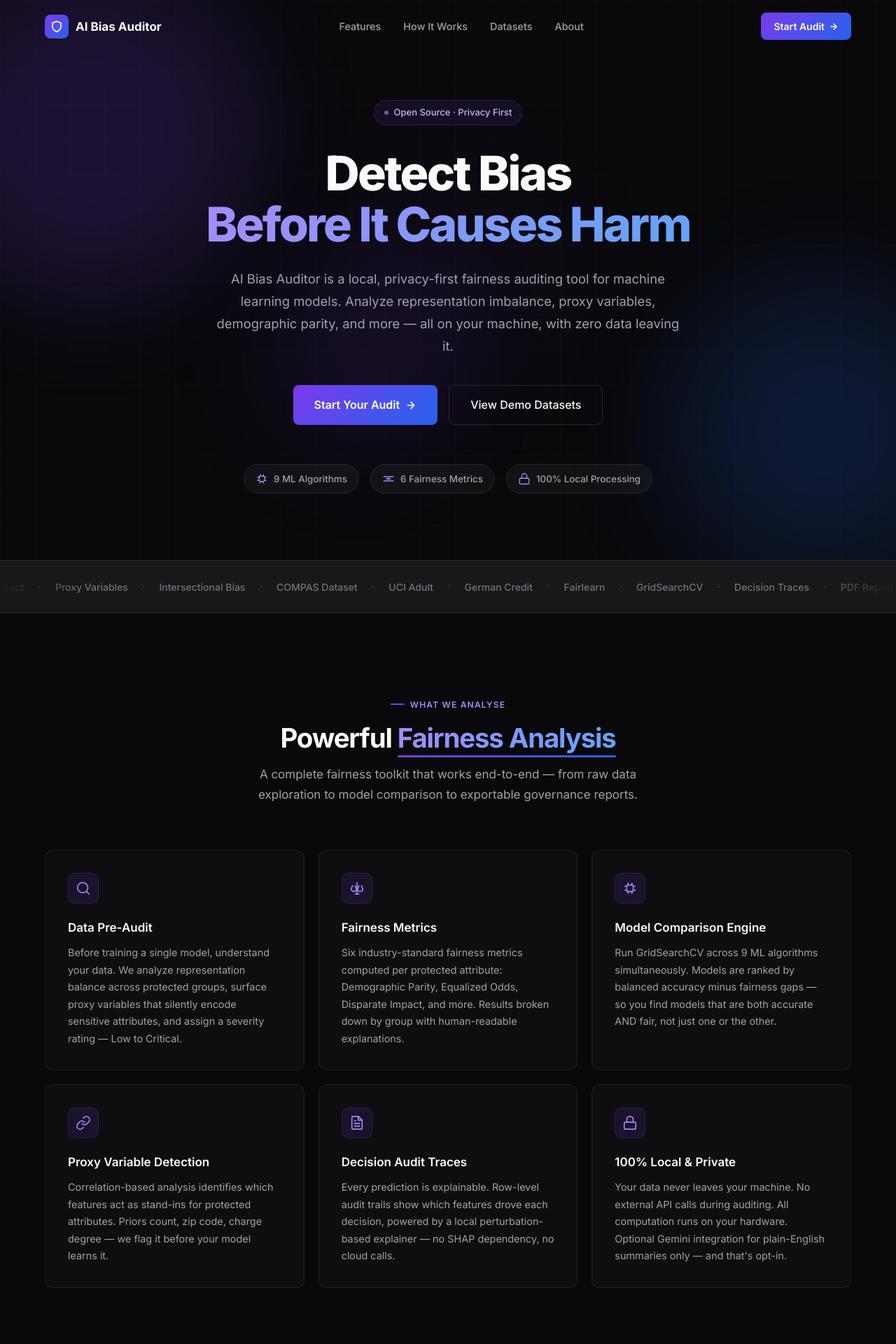
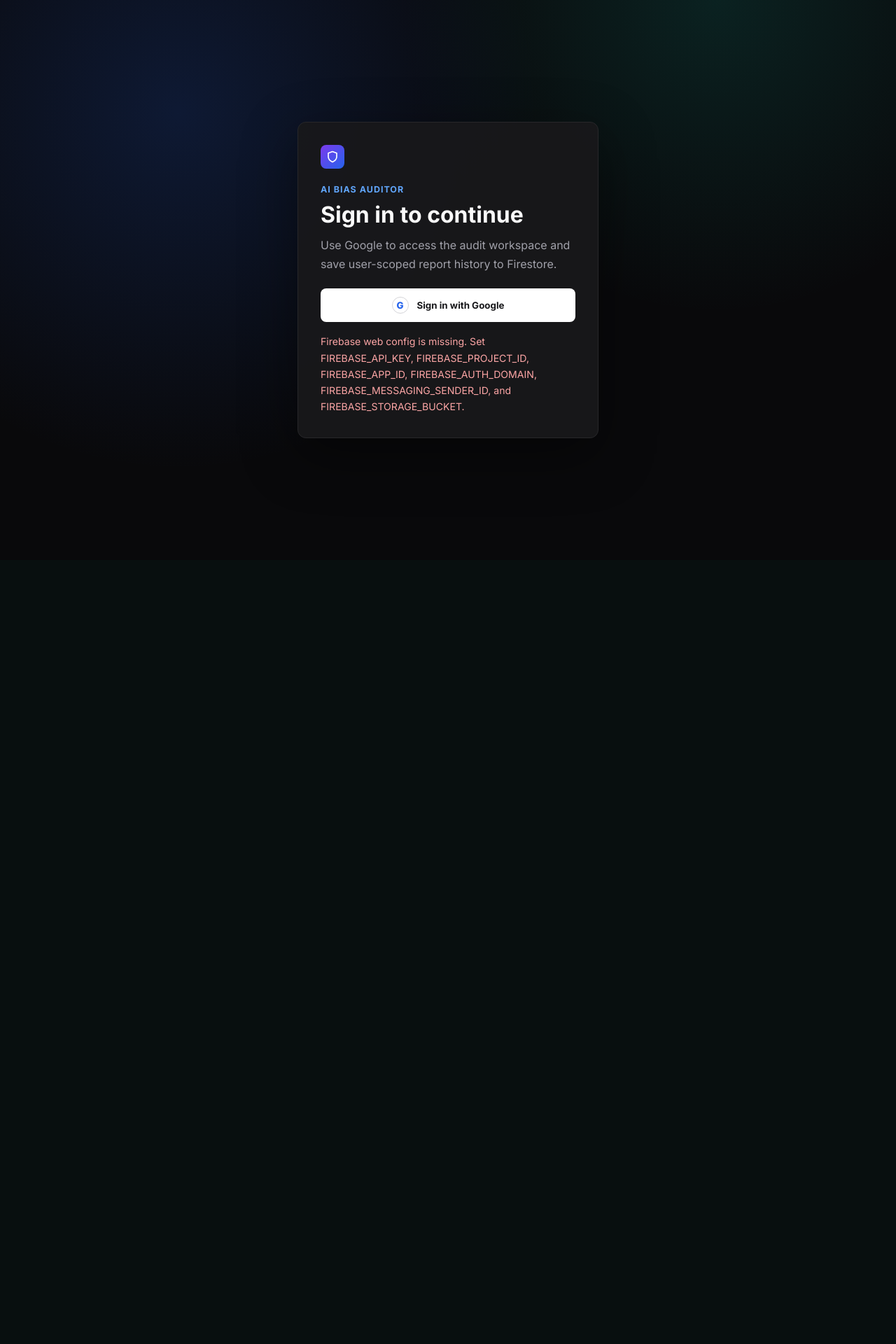
Before and after one commit to R3ap3r7/ai-bias-auditor, a FastAPI app: page / in a window 1280 px wide. Shown: the top 1920 px of the page at 70% size. After the commit the page ends 626 px from the top, so only its background shows below. Run offline with FastAPI, Linux system fonts and the light colour scheme.

Commit message:
Add Firebase sign-in gate and user-scoped rules

```diff
--- a/app/main.py
+++ b/app/main.py
@@ -117,6 +117,22 @@ async def policies() -> dict[str, Any]:
         "policies": list_policies(),
         "report_templates": list_report_templates(),
         "storage": STORE.storage_status(),
+    }
+
+
+@app.get("/api/firebase-config")
+async def firebase_config() -> dict[str, Any]:
+    config = {
+        "apiKey": os.getenv("FIREBASE_API_KEY", ""),
+        "authDomain": os.getenv("FIREBASE_AUTH_DOMAIN", ""),
+        "projectId": os.getenv("FIREBASE_PROJECT_ID", ""),
+        "storageBucket": os.getenv("FIREBASE_STORAGE_BUCKET", ""),
+        "messagingSenderId": os.getenv("FIREBASE_MESSAGING_SENDER_ID", ""),
+        "appId": os.getenv("FIREBASE_APP_ID", ""),
+    }
+    return {
+        "enabled": all(config.values()),
+        "config": config,
     }
 
 
--- a/app/static/landing.css
+++ b/app/static/landing.css
@@ -51,9 +51,94 @@ body {
   -webkit-font-smoothing: antialiased;
   -moz-osx-font-smoothing: grayscale;
 }
+body.auth-pending {
+  overflow: hidden;
+}
 a { color: inherit; text-decoration: none; }
 img, svg { display: block; }
 button { font-family: inherit; cursor: pointer; border: none; background: none; }
+.hidden { display: none !important; }
+
+/* === AUTH GATE ============================================= */
+.auth-gate {
+  position: fixed;
+  inset: 0;
+  z-index: 3000;
+  display: grid;
+  place-items: center;
+  min-height: 100vh;
+  padding: 1.5rem;
+  background:
+    radial-gradient(circle at 20% 20%, rgba(37, 99, 235, 0.18), transparent 32rem),
+    radial-gradient(circle at 80% 0%, rgba(20, 184, 166, 0.14), transparent 28rem),
+    var(--bg);
+}
+.auth-gate.hidden {
+  display: none;
+}
+.auth-panel {
+  width: min(100%, 430px);
+  padding: 2rem;
+  border: 1px solid var(--border);
+  border-radius: 12px;
+  background: rgba(24, 24, 27, 0.92);
+  box-shadow: 0 24px 80px rgba(0, 0, 0, 0.42);
+}
+.auth-logo {
+  width: 44px;
+  height: 44px;
+  margin-bottom: 1.25rem;
+}
+.auth-kicker {
+  color: #60a5fa;
+  font-size: 0.78rem;
+  font-weight: 700;
+  letter-spacing: 0.08em;
+  text-transform: uppercase;
+  margin-bottom: 0.45rem;
+}
+.auth-title {
+  font-size: 2rem;
+  line-height: 1.1;
+  margin-bottom: 0.8rem;
+}
+.auth-copy {
+  color: var(--text-secondary);
+  margin-bottom: 1.4rem;
+}
+.auth-google-btn {
+  width: 100%;
+  min-height: 48px;
+  display: inline-flex;
+  align-items: center;
+  justify-content: center;
+  gap: 0.75rem;
+  border-radius: var(--radius-btn);
+  background: #fff;
+  color: #18181b;
+  font-weight: 700;
+  transition: transform var(--t-fast), box-shadow var(--t-fast);
+}
+.auth-google-btn:hover {
+  transform: translateY(-1px);
+  box-shadow: 0 12px 32px rgba(255, 255, 255, 0.14);
+}
+.google-mark {
+  display: inline-grid;
+  place-items: center;
+  width: 24px;
+  height: 24px;
+  border-radius: 50%;
+  border: 1px solid #d4d4d8;
+  color: #2563eb;
+  font-weight: 800;
+}
+.auth-error {
+  min-height: 1.5rem;
+  color: #fca5a5;
+  font-size: 0.88rem;
+  margin-top: 1rem;
+}
 
 /* === UTILITIES ============================================= */
 .container {
--- a/app/static/landing.js
+++ b/app/static/landing.js
@@ -4,6 +4,108 @@
    ============================================================ */
 
 'use strict';
+
+document.body.classList.add('auth-pending');
+
+/* ── FIREBASE AUTH GATE ─────────────────────────────────────── */
+const authGate = document.getElementById('authGate');
+const googleSignInBtn = document.getElementById('googleSignInBtn');
+const authError = document.getElementById('authError');
+const navUser = document.getElementById('navUser');
+const navUserPhoto = document.getElementById('navUserPhoto');
+const navUserName = document.getElementById('navUserName');
+const navSignOut = document.getElementById('navSignOut');
+const authStorageKey = 'aiBiasAuditorUser';
+
+function setAuthError(message) {
+  if (authError) authError.textContent = message || '';
+}
+
+function profileFromUser(user) {
+  return {
+    uid: user.uid,
+    email: user.email || '',
+    displayName: user.displayName || user.email || 'Google account',
+    photoURL: user.photoURL || '',
+    projectId: user.auth?.app?.options?.projectId || '',
+  };
+}
+
+function applySignedInProfile(profile) {
+  localStorage.setItem(authStorageKey, JSON.stringify(profile));
+  document.body.classList.remove('auth-pending');
+  authGate && authGate.classList.add('hidden');
+  if (navUser) navUser.classList.remove('hidden');
+  if (navUserName) navUserName.textContent = profile.displayName || profile.email || 'Google account';
+  if (navUserPhoto) {
+    navUserPhoto.src = profile.photoURL || '';
+    navUserPhoto.alt = profile.displayName ? `${profile.displayName} profile photo` : 'Google profile photo';
+    navUserPhoto.classList.toggle('hidden', !profile.photoURL);
+  }
+}
+
+function clearSignedInProfile() {
+  localStorage.removeItem(authStorageKey);
+  document.body.classList.add('auth-pending');
+  authGate && authGate.classList.remove('hidden');
+  navUser && navUser.classList.add('hidden');
+}
+
+async function initFirebaseAuthGate() {
+  try {
+    const response = await fetch('/api/firebase-config');
+    const payload = await response.json();
+    if (!payload.enabled) {
+      clearSignedInProfile();
+      setAuthError('Firebase web config is missing. Set FIREBASE_API_KEY, FIREBASE_PROJECT_ID, FIREBASE_APP_ID, FIREBASE_AUTH_DOMAIN, FIREBASE_MESSAGING_SENDER_ID, and FIREBASE_STORAGE_BUCKET.');
+      if (googleSignInBtn) googleSignInBtn.disabled = true;
+      return;
+    }
+
+    const appModule = await import('https://www.gstatic.com/firebasejs/10.12.4/firebase-app.js');
+    const authModule = await import('https://www.gstatic.com/firebasejs/10.12.4/firebase-auth.js');
+    const firebaseApp = appModule.initializeApp(payload.config);
+    const auth = authModule.getAuth(firebaseApp);
+    const provider = new authModule.GoogleAuthProvider();
+    provider.setCustomParameters({ prompt: 'select_account' });
+
+    authModule.onAuthStateChanged(auth, (user) => {
+      if (user) {
+        applySignedInProfile(profileFromUser(user));
+      } else {
+        const cached = localStorage.getItem(authStorageKey);
+        if (cached) {
+          try {
+            applySignedInProfile(JSON.parse(cached));
+            return;
+          } catch {
+            localStorage.removeItem(authStorageKey);
+          }
+        }
+        clearSignedInProfile();
+      }
+    });
+
+    googleSignInBtn && googleSignInBtn.addEventListener('click', async () => {
+      setAuthError('');
+      try {
+        await authModule.signInWithPopup(auth, provider);
+      } catch (error) {
+        setAuthError(error.message || 'Google sign-in failed.');
+      }
+    });
+
+    navSignOut && navSignOut.addEventListener('click', async () => {
+      await authModule.signOut(auth);
+      clearSignedInProfile();
+    });
+  } catch (error) {
+    clearSignedInProfile();
+    setAuthError(error.message || 'Firebase authentication could not be initialized.');
+  }
+}
+
+initFirebaseAuthGate();
 
 /* ── NAVBAR ─────────────────────────────────────────────────── */
 const navbar = document.getElementById('navbar');
--- a/app/templates/index.html
+++ b/app/templates/index.html
@@ -12,6 +12,23 @@
   <link rel="stylesheet" href="/static/landing.css" />
 </head>
 <body>
+<section class="auth-gate" id="authGate" aria-labelledby="authTitle">
+  <div class="auth-panel">
+    <div class="nav-logo-icon auth-logo" aria-hidden="true">
+      <svg width="18" height="18" viewBox="0 0 24 24" fill="none" stroke="#fff" stroke-width="2.2" stroke-linecap="round" stroke-linejoin="round">
+        <path d="M12 22s8-4 8-10V5l-8-3-8 3v7c0 6 8 10 8 10z"/>
+      </svg>
+    </div>
+    <p class="auth-kicker">AI Bias Auditor</p>
+    <h1 class="auth-title" id="authTitle">Sign in to continue</h1>
+    <p class="auth-copy">Use Google to access the audit workspace and save user-scoped report history to Firestore.</p>
+    <button class="auth-google-btn" id="googleSignInBtn" type="button">
+      <span class="google-mark" aria-hidden="true">G</span>
+      Sign in with Google
+    </button>
+    <p class="auth-error" id="authError" role="alert"></p>
+  </div>
+</section>
 
 <!-- ═══════════════════════════════════════════════════════════
      1. NAVBAR
@@ -41,6 +58,12 @@
         <path d="M5 12h14M12 5l7 7-7 7"/>
       </svg>
     </a>
+
+    <div class="nav-user hidden" id="navUser" aria-live="polite">
+      <img class="nav-user-photo" id="navUserPhoto" src="" alt="" />
+      <span class="nav-user-name" id="navUserName"></span>
+      <button class="nav-sign-out" id="navSignOut" type="button">Sign out</button>
+    </div>
 
     <button class="nav-hamburger" id="navHamburger" aria-label="Toggle menu" aria-expanded="false">
       <span></span><span></span><span></span>
```
Also changed, not shown: other parts of app/static/landing.css (+36 -0 lines), app/static/app.js (+18 -0 lines), app/static/history.js (+7 -1 lines), README.md, firebase.json (added), 1 other file.
